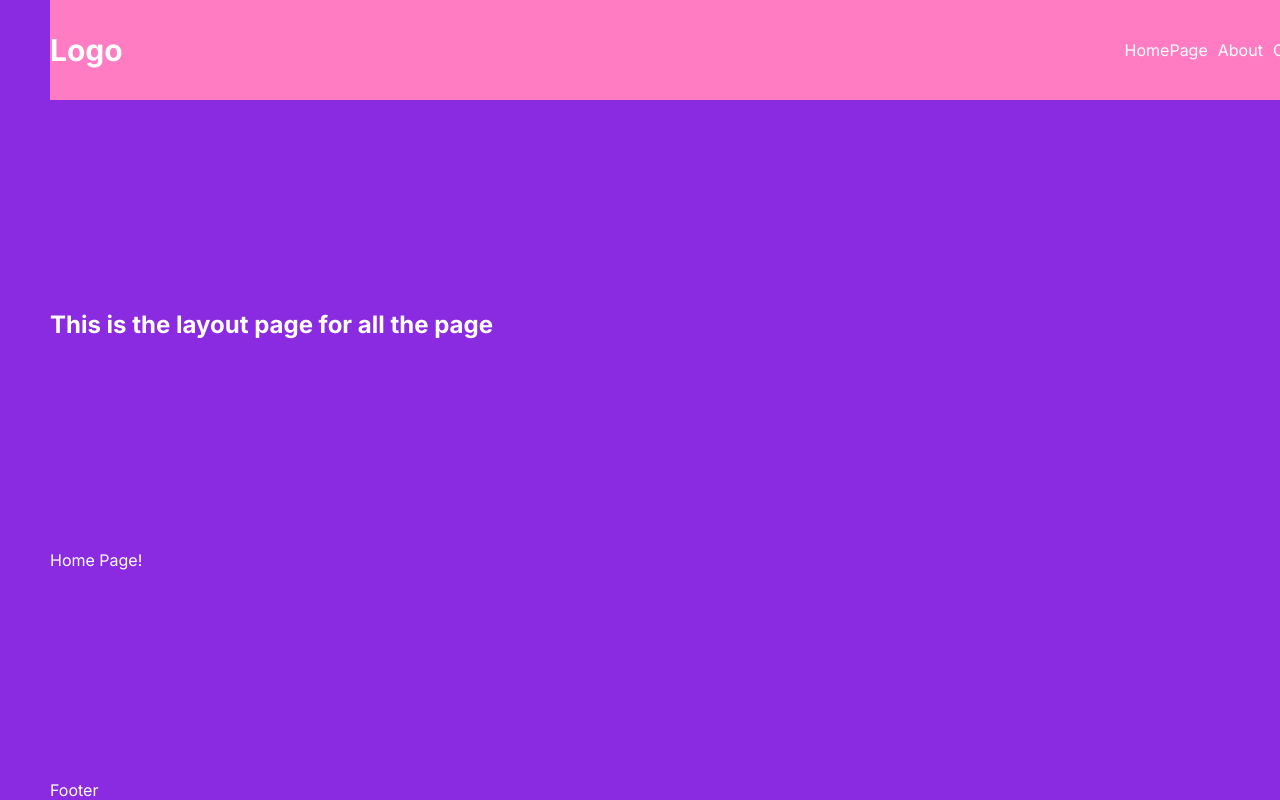
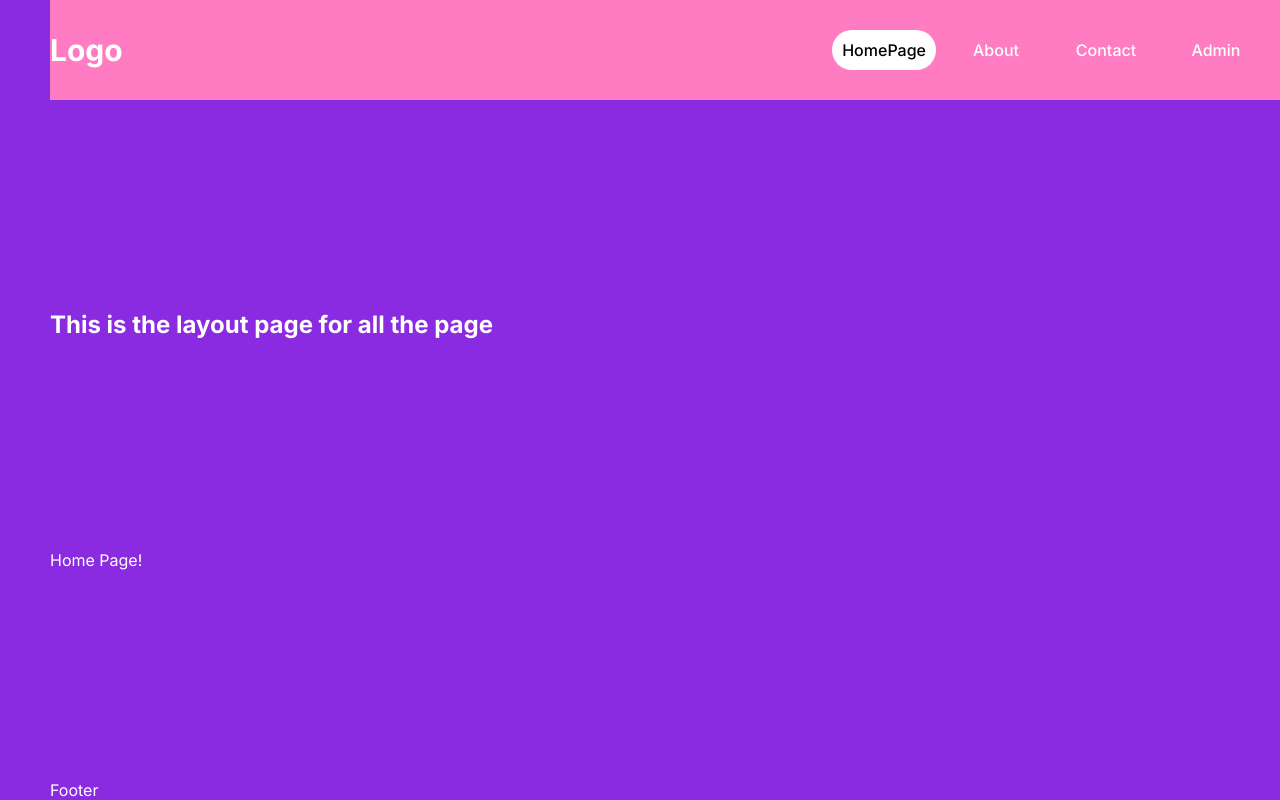
Before and after one commit to Sharat-m/Demo1-NextJs, a Next.js app: page / in a window 1280 px wide. Shown: the top 800 px of the page. Built offline with nearby package versions, Linux system fonts and the light colour scheme.

Commit message:
Added the white background for each button and used path

```diff
--- a/src/app/loading.jsx
+++ b/src/app/loading.jsx
@@ -1,6 +1,4 @@
 const Loading = () => {
-    return(
-        <div>Loading</div>
-    )
-}
+  return <div>Loading</div>;
+};
 export default Loading;
--- a/src/components/navbar/links/Links.jsx
+++ b/src/components/navbar/links/Links.jsx
@@ -1,41 +1,45 @@
-import Link from "next/link"
-import styles from "./links.module.css"
+import Link from "next/link";
+import styles from "./links.module.css";
+import NavLink from "./navLink/NavLink";
 
 const Links = () => {
   const links = [
     {
-    title : "HomePage",
-    path : "/",
+      title: "HomePage",
+      path: "/",
     },
     {
-    title : "About",
-    path : "/about",
+      title: "About",
+      path: "/about",
     },
     {
-    title : "Contact",
-    path : "/contact",
+      title: "Contact",
+      path: "/contact",
     },
     {
-    title : "Admin",
-    path : "/admin",
+      title: "Admin",
+      path: "/admin",
     },
     {
-    title : "Blog",
-    path : "/blog",
+      title: "Blog",
+      path: "/blog",
     },
     {
-    title : "Login",
-    path : "/login",
-}
+      title: "Login",
+      path: "/login",
+    },
   ];
 
   return (
     <div className={styles.links}>
-        {links.map(link =>(
-            <Link href={link.path} key={link.title}>{link.title}</Link>
+      {links.map((link) => (
+        <NavLink item={link} key={link.title} />
+        // <Link href={link.path} key={link.title}>
+        //   {link.title}
+        // </Link>
       ))}
     </div>
-    )
-}
+  );
+};
 
-export default Links
+export default Links;
--- /dev/null
+++ b/src/components/navbar/links/navLink/NavLink.jsx
@@ -0,0 +1,20 @@
+"use client";
+
+import Link from "next/link";
+import styles from "./navLink.module.css";
+import { usePathname } from "next/navigation";
+
+const NavLink = ({ item }) => {
+  const pathName = usePathname();
+  return (
+    <Link
+      href={item.path}
+      className={`${styles.container} ${
+        pathName === item.path && styles.active
+      }`}
+    >
+      {item.title}
+    </Link>
+  );
+};
+export default NavLink;
--- /dev/null
+++ b/src/components/navbar/links/navLink/navLink.module.css
@@ -0,0 +1,11 @@
+.container {
+   min-width: 100px ;
+   padding: 10px;
+   border-radius: 20px;
+   font-weight: 500;
+   text-align: center;
+}
+.active{
+    background-color: white;
+    color: black;
+}
```
Lines whose indentation alone changed are shown as unchanged.
